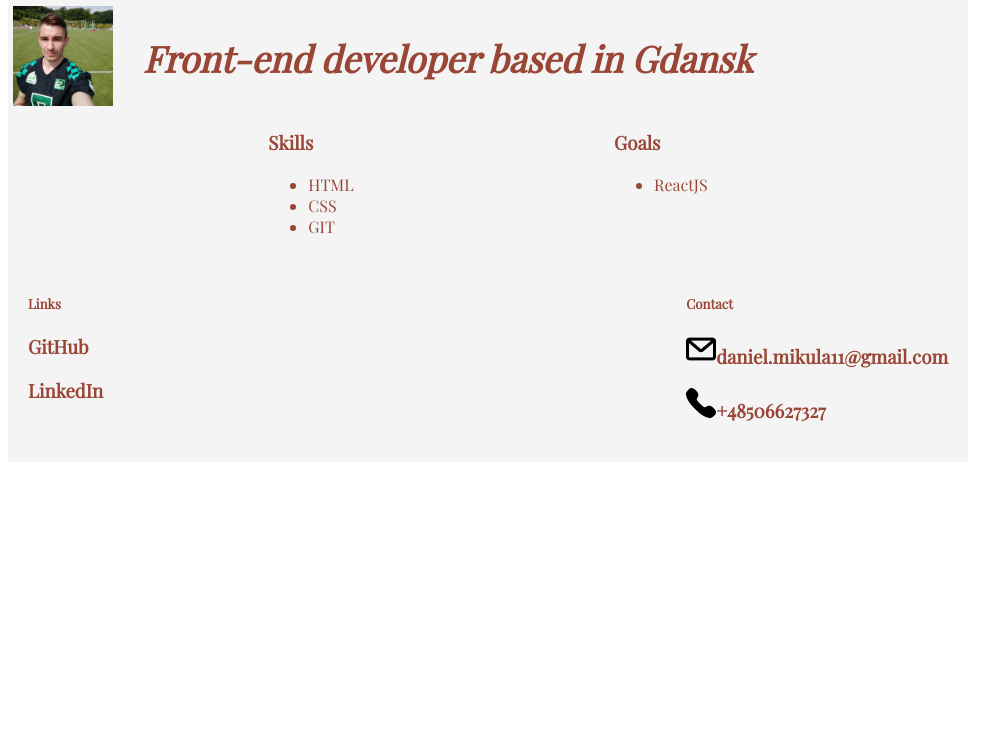
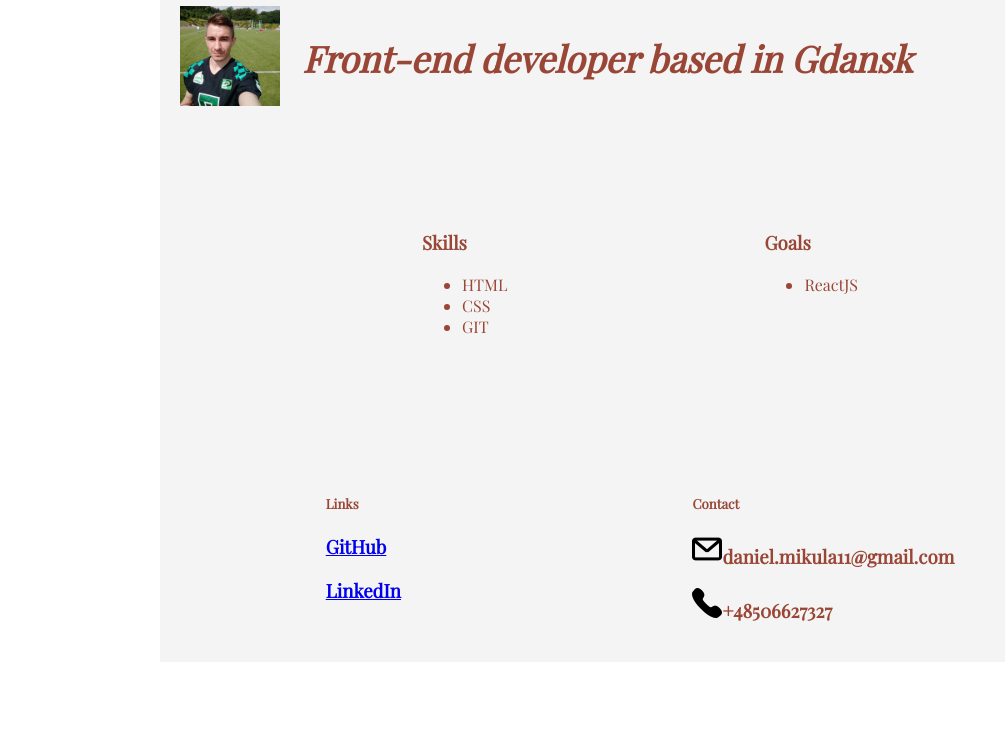
Before and after one commit to daniel-mikula/daniel-mikula.github.io, a plain HTML site: page index.html in a window 1280 px wide. Shown: the part 68-800 px from the top of the page, without its empty margins (0-1005 px from the left). Drawn offline with nearby package versions, Linux system fonts and the light colour scheme; a web font is replaced by a local one.

Commit message:
links to git & linkedin added

```diff
--- a/index.html
+++ b/index.html
@@ -46,8 +46,8 @@
         <div class="bottom">
             <section class="links">
                 <h5 class="caption">Links</h5>
-                <h3 class="info">GitHub</h3>
-                <h3 class="info">LinkedIn</h3>
+                <h3 class="info"><a href="https://github.com/daniel-mikula">GitHub</a></h3>
+                <h3 class="info"><a href="https://www.linkedin.com/in/danielmikula/">LinkedIn</a></h3>
             </section>
             <section class="contact">
                 <h5 class="caption">Contact</h5>
--- a/style.css
+++ b/style.css
@@ -4,14 +4,14 @@
     background: #f4f4f4;
     color: #994636;
     font-family: 'Playfair Display', serif;
-    margin: 5px 50px 5px 50pxd
+    margin: 0 auto
 }
 
 header {
     margin: 5px 20px
 }
 .photo {
-    margin: 0 5px;
+    margin: 0 5px 0 20px;
 
 
 }
@@ -25,12 +25,13 @@ header {
     display: flex;
     justify-content: flex-start;
     width: 100%;
-    align-items: center
+    align-items: center;
 }
 
 .container {
     display: flex;
     justify-content: space-evenly;
+    margin: 100px 5px ;
 }
 
 .goals .skills {
@@ -39,6 +40,6 @@ header {
 }
 .bottom {
     display: flex;
-    justify-content: space-between;
+    justify-content: space-around;
     padding: 20px;
 }
```
